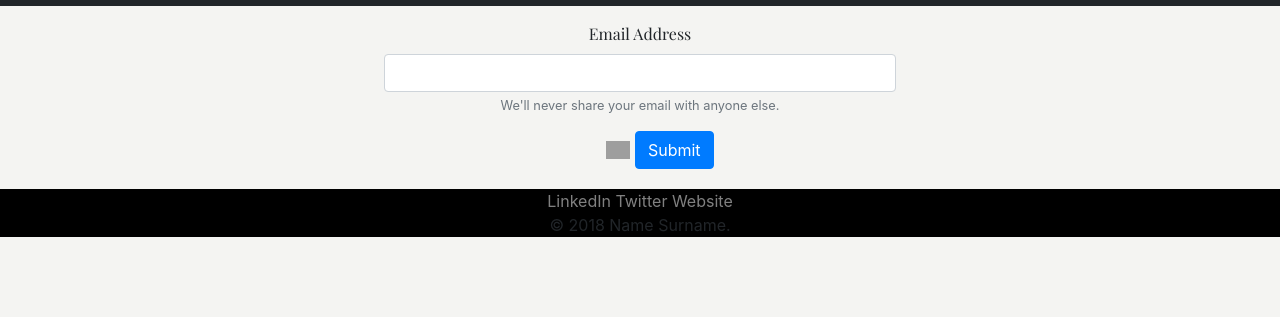
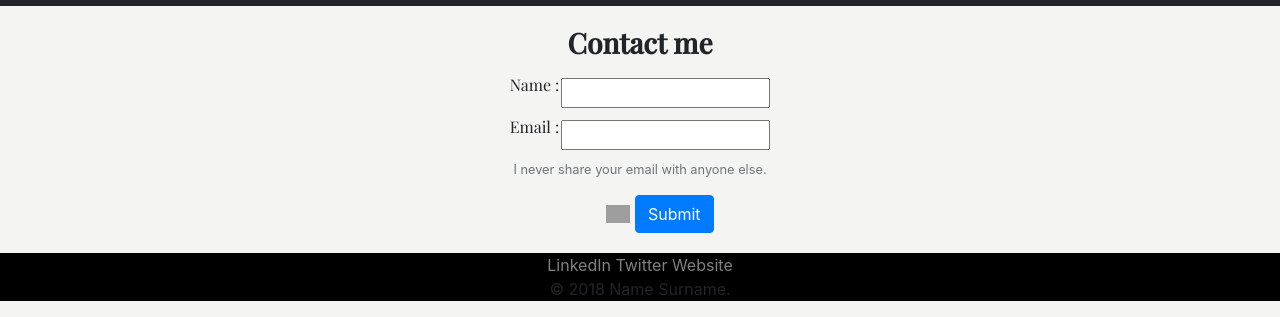
Before and after one commit to MajetyPrashanth/cv, a plain HTML site: page index.html in a window 1280 px wide. Shown: the part 2015-2332 px from the top of the page. Before the commit the page ends 2268 px from the top, so only its background shows below. Drawn offline with nearby package versions, Linux system fonts and the light colour scheme; grey boxes are pictures that could not be loaded; a web font is replaced by a local one.

Commit message:
Added email section for Contact Me.

```diff
--- a/index.html
+++ b/index.html
@@ -300,7 +300,7 @@
   <a href="https://www.linkedin.com/in/prashanth-majety-7b474318b/" class="btn btn-outline-info" role="button"> <i class="fab fa-linkedin"></i> LinkedIn</a>
   <a href="mailto: prashanth.majety@gmail.com" class="btn btn-outline-info" role="button" style="color: red; border-color: red;"> <i class="fas fa-at"></i></i> Gmail</a>
   <!--<a href="https://www.linkedin.com/in/prashanth-majety-7b474318b/" class="btn btn-outline-info" role="button"> <i class="fab fa-instagram"></i> Instagram</a>-->
-  <a href="https://www.facebook.com/majety.prashanth.7/" class="btn btn-outline-info" role="button" style="color: #0000ff; border-color: #0000ff;"> <i class="fab fa-facebook-square"></i> Facebook</a>
+  <!--<a href="https://www.facebook.com/majety.prashanth.7/" class="btn btn-outline-info" role="button" style="color: #0000ff; border-color: #0000ff;"> <i class="fab fa-facebook-square"></i> Facebook</a>-->
   <a href="https://twitter.com/PrashanthMajety" class="btn btn-outline-info" role="button" ><i class="fab fa-twitter"></i> Twitter</a>
   </center>
 </div>
@@ -362,9 +362,19 @@
   <form style="margin-bottom: 20px;">
     <center>
     <div class="form-group">
-      <label for="exampleInputEmail1" style="font-family: 'Playfair Display', serif;">Email Address</label>
-      <input type="email" class="form-control" id="exampleInputEmail1" aria-describedby="emailHelp" style="width : 40%">
-      <small id="emailHelp" class="form-text text-muted">We'll never share your email with anyone else.</small>
+      <label for="exampleInputEmail1" style="font-family: 'Playfair Display', serif; font-size: 28px;"> <b> Contact me</b>  </label>
+
+      <table>
+        <tr>
+          <td> <p style="font-family: 'Playfair Display', serif; position: relative;">Name :</p> </td>
+          <td> <input type="text" style="font-family: 'Playfair Display', serif;" ></td>
+        </tr>
+        <tr>
+          <td> <p style="font-family: 'Playfair Display', serif; position: relative;">Email :</p> </td>
+          <td> <input type="text" style="font-family: 'Playfair Display', serif;" > </td>
+        </tr>
+      </table>
+      <small id="emailHelp" class="form-text text-muted"> I never share your email with anyone else.</small>
     </div>
     <!--<div class="form-group form-check">
       <input type="checkbox" class="form-check-input" id="exampleCheck1">
```
